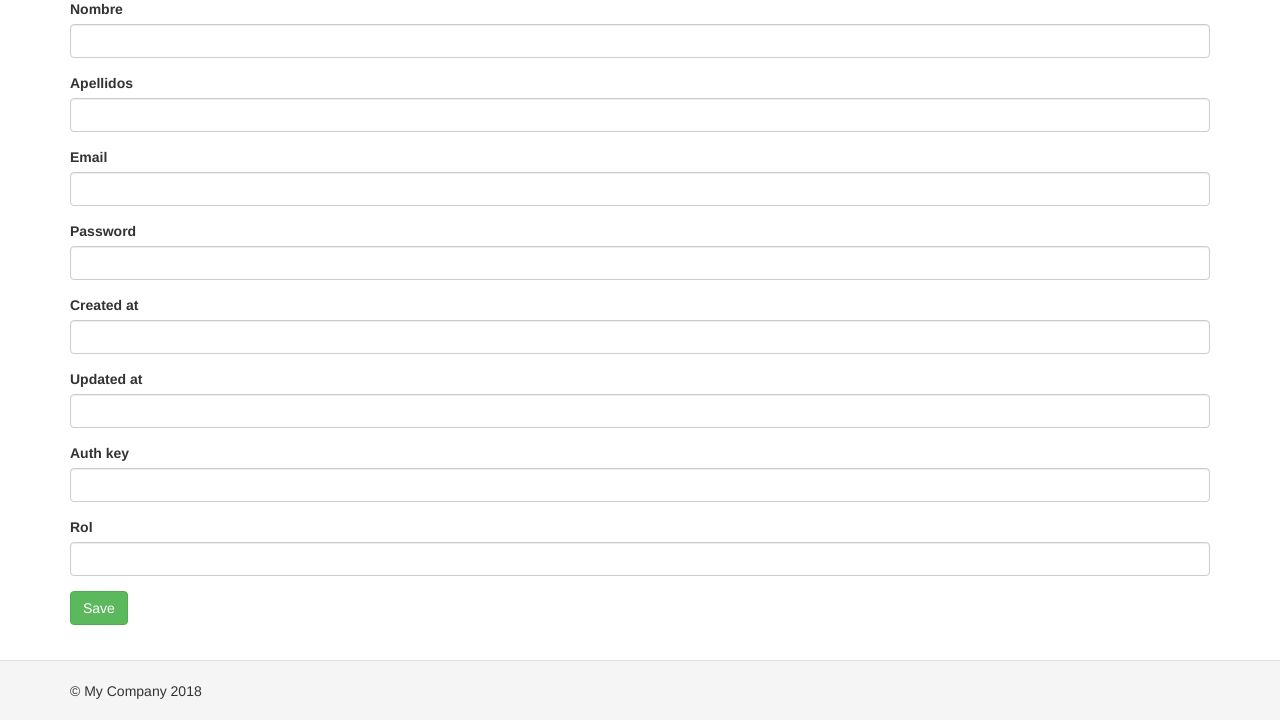
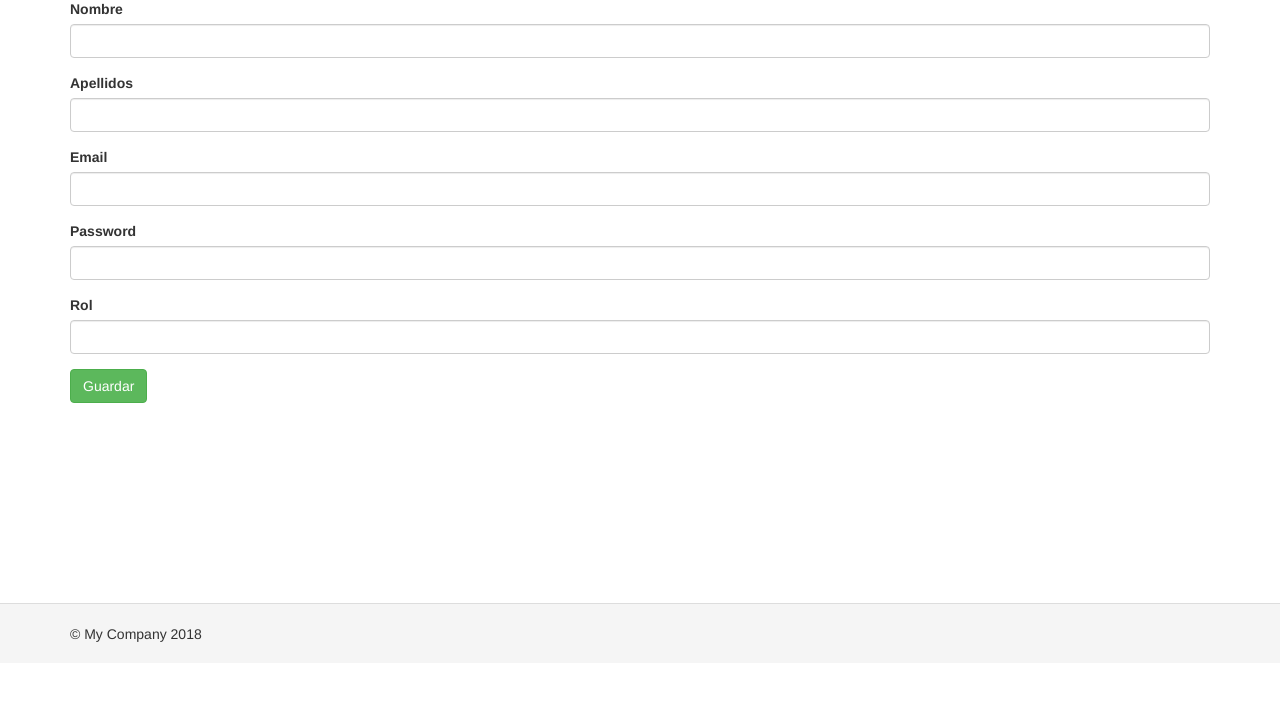
Before and after one commit to raupulus/raspberry_web, a Yii app: template views/usuarios/create.php in a window 1280 px wide. Shown: the part 137-857 px from the top of the page. After the commit the page ends 779 px from the top, so only its background shows below. Run offline with PHP 8.4 and a stand-in for Yii, Linux system fonts and the light colour scheme; the template is opened without the code that fills it, so the values that code supplies are empty; form fields are guessed from the names that the template uses; some libraries are stand-ins or nearby versions.

Commit message:
Elimino campos innecesarios del formulario

```diff
--- a/views/usuarios/_form.php
+++ b/views/usuarios/_form.php
@@ -20,16 +20,10 @@ use yii\widgets\ActiveForm;
 
     <?= $form->field($model, 'password')->passwordInput(['maxlength' => true]) ?>
 
-    <?= $form->field($model, 'created_at')->textInput() ?>
-
-    <?= $form->field($model, 'updated_at')->textInput() ?>
-
-    <?= $form->field($model, 'auth_key')->textInput(['maxlength' => true]) ?>
-
     <?= $form->field($model, 'rol')->textInput(['maxlength' => true]) ?>
 
     <div class="form-group">
-        <?= Html::submitButton('Save', ['class' => 'btn btn-success']) ?>
+        <?= Html::submitButton('Guardar', ['class' => 'btn btn-success']) ?>
     </div>
 
     <?php ActiveForm::end(); ?>
```
